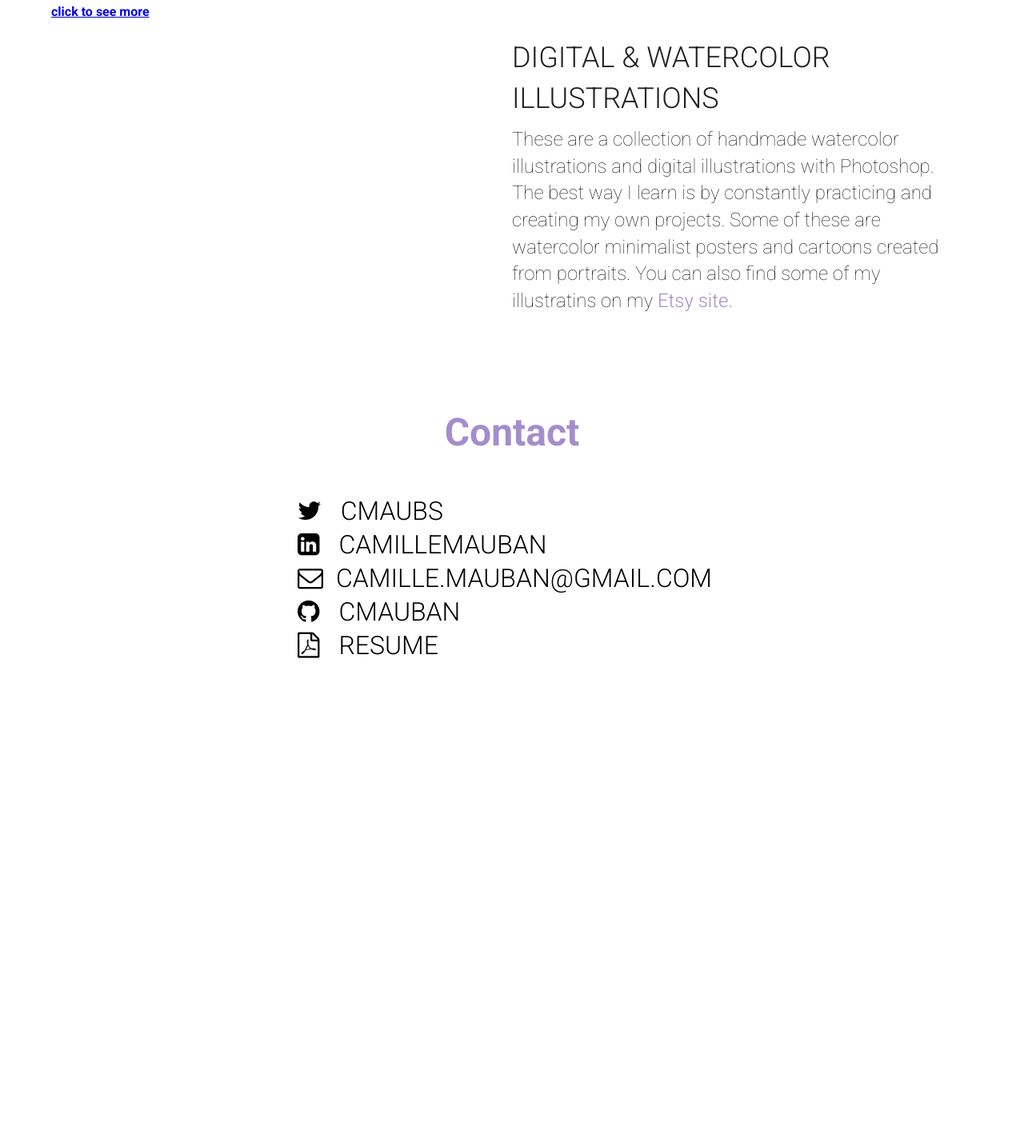
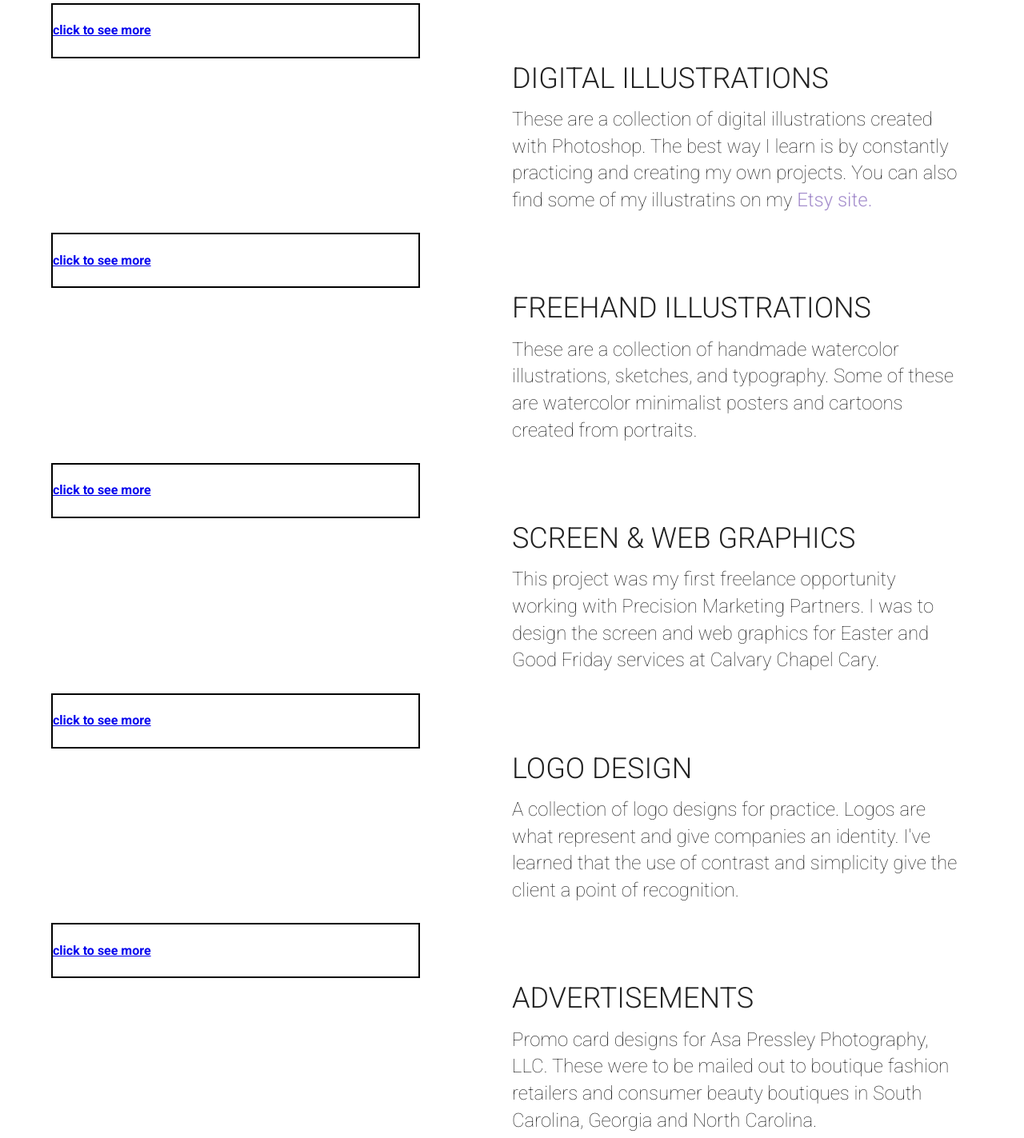
Before and after one commit to cmauban/cmauban.github.io, a website: page index.html in a window 1280 px wide. Shown: the part 2180-3603 px from the top of the page at 80% size. Before the commit the page ends 3397 px from the top, so only its background shows below. Drawn offline with nearby package versions, Linux system fonts and the light colour scheme; files that its build step writes are made by us from their sources.

Commit message:
added other fields

```diff
--- a/index.html
+++ b/index.html
@@ -104,37 +104,60 @@
       </article>
 
       <article>
+        <div class="box">
         <h4><a href="http://cmauban.github.io/Digital-Illustrations">click to see more</a></h4>
-        <!-- <div id="slider">
-          <a href="#" class="control_next"><i class="fa fa-arrow-right"></i></a>
-          <a href="#" class="control_prev"><i class="fa fa-arrow-left"></i></a>
-          <ul>
-            <li><img src="img/12.jpg"></li>
-            <li><img src="img/el.jpg"></li>
-            <li><img src="img/cat.jpg"></li>
-            <li><img src="img/youcanseeme.jpg"></li>
-            <li><img src="img/trex.jpg"></li>
-            <li><img src="img/ship.jpg"></li>
-            <li><img src="img/coffee.jpg"></li>
-            <li><img src="img/giraffe.jpg"></li>
-            <li><img src="img/places.jpg"></li>
-            <li><img src="img/mermaid.jpg"></li>
-            <li><img src="img/kelsey.jpg"></li>
-            <li><img src="img/kristines.jpg"></li>
-            <li><img src="img/josies.jpg"></li>
-            <li><img src="img/nc_raleigh.jpg"></li>
-            <li><img src="img/heel.jpg"></li>
-            <li><img src="img/moms.jpg"></li>
-            <li><img src="img/man.jpg"></li>
-          </ul>
-        </div> -->
+      </div>
       <div class="title-desc">
-        <h2 class="project-title">Digital & Watercolor Illustrations</h2>
-        <p class="desc">These are a collection of handmade watercolor illustrations and digital illustrations with Photoshop. The best way I learn is by constantly practicing and creating my own projects.
-          Some of these are watercolor minimalist posters and cartoons created from portraits. You can also find some of my illustratins on my
+        <h2 class="project-title">Digital Illustrations</h2>
+        <p class="desc">These are a collection of digital illustrations created with Photoshop. The best way I learn is by constantly practicing and creating my own projects. You can also find some of my illustratins on my
           <a href="https://www.etsy.com/shop/LavenderPlusInk?ref=hdr_shop_menu" target="_blank">Etsy site.</a></p>
       </div>
+    </article>
+
+    <article>
+      <div class="box">
+      <h4><a href="http://cmauban.github.io/Digital-Illustrations">click to see more</a></h4>
+    </div>
+      <div class="title-desc">
+        <h2 class="project-title">Freehand Illustrations</h2>
+        <p class="desc">These are a collection of handmade watercolor illustrations, sketches, and typography.
+          Some of these are watercolor minimalist posters and cartoons created from portraits.
+      </div>
       </article>
+
+      <article>
+        <div class="box">
+        <h4><a href="http://cmauban.github.io/Digital-Illustrations">click to see more</a></h4>
+      </div>
+        <div class="title-desc">
+          <h2 class="project-title">Screen & Web Graphics</h2>
+          <p class="desc">This project was my first freelance opportunity working with Precision Marketing Partners.
+            I was to design the screen and web graphics for Easter and Good Friday services at Calvary Chapel Cary.
+        </div>
+        </article>
+
+        <article>
+          <div class="box">
+          <h4><a href="http://cmauban.github.io/Digital-Illustrations">click to see more</a></h4>
+        </div>
+          <div class="title-desc">
+            <h2 class="project-title">Logo Design</h2>
+            <p class="desc">A collection of logo designs for practice. Logos are what represent and give companies an identity.
+              I've learned that the use of contrast and simplicity give the client a point of recognition.
+          </div>
+          </article>
+
+          <article>
+            <div class="box">
+            <h4><a href="http://cmauban.github.io/Digital-Illustrations">click to see more</a></h4>
+          </div>
+            <div class="title-desc">
+              <h2 class="project-title">Advertisements</h2>
+              <p class="desc">Promo card designs for Asa Pressley Photography, LLC. These were to be mailed out to boutique
+                fashion retailers and consumer beauty boutiques in South Carolina, Georgia and North Carolina.
+            </div>
+            </article>
+
 
       <!-- <article>
         <div class="sliderTwo">
--- a/scss/_portfolio.scss
+++ b/scss/_portfolio.scss
@@ -10,6 +10,15 @@ article {
   clear: both;
   content: "";
   @extend clearfix;
+
+    div.box {
+      // box-sizing: border-box;
+      border: 2px solid #000;
+      width: 40%;
+      padding-right: 30px;
+      margin-bottom: 0;
+      @extend .clearfix;
+    }
 
     img {
       width: 50%;
```
Also changed, not shown: css/main.css.
